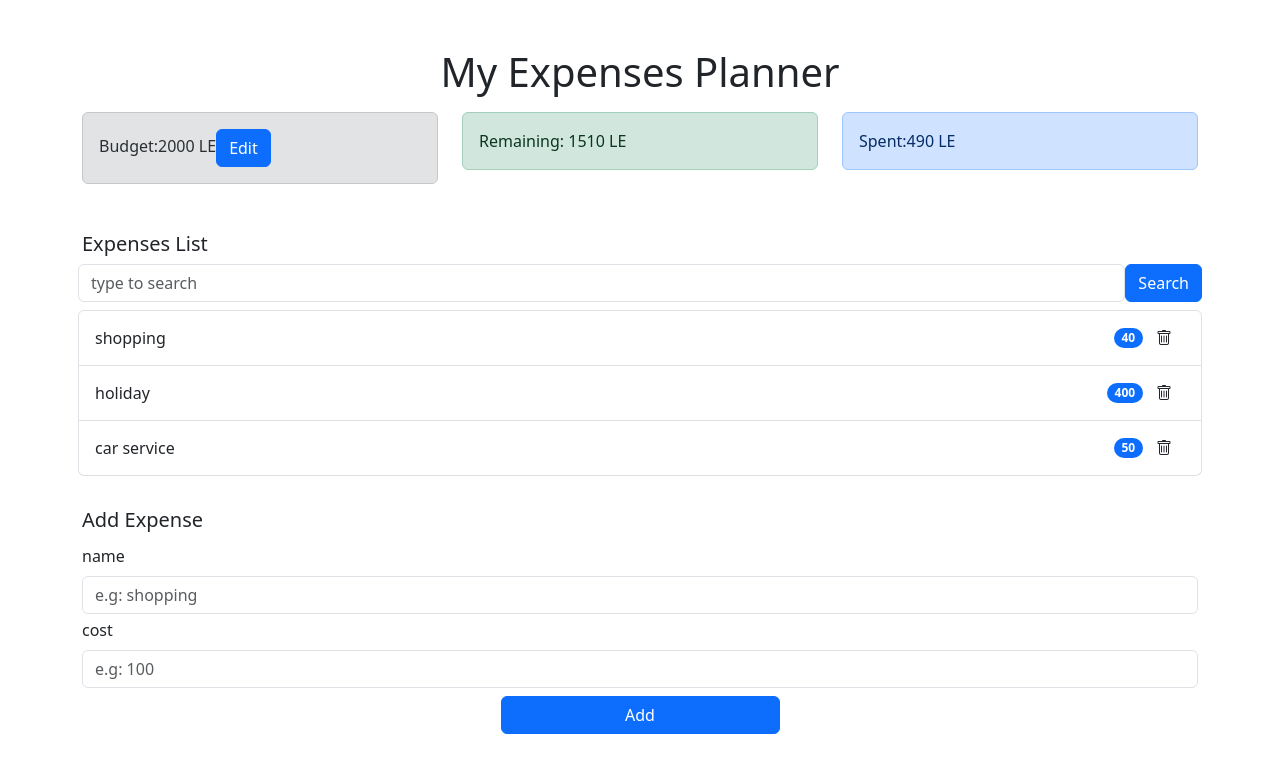
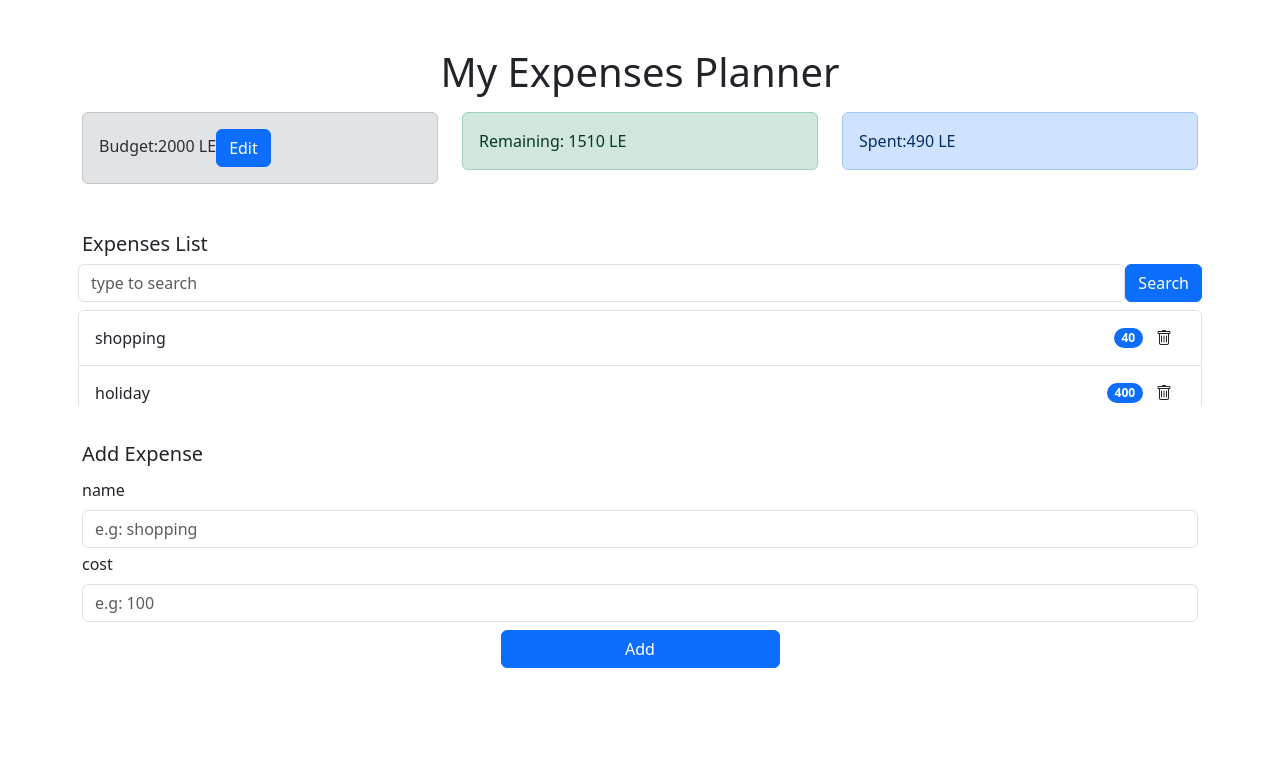
Before and after one commit to manaressam9/reactproj, a React app: page / in a window 1280 px wide. Shown: the top 772 px of the page. Built offline with nearby package versions, Linux system fonts and the light colour scheme.

Commit message:
adding scroll to expenses list

```diff
--- a/src/component/Expense_Tracker/ExpenseSearch.js
+++ b/src/component/Expense_Tracker/ExpenseSearch.js
@@ -38,7 +38,7 @@ const ExpenseSearch = () => {
                 <button className="btn btn-primary" onClick={searchExpenses}>Search</button>
             </div>
             <div className="mt-2 px-2">
-                <ul className="list-group">
+                <ul className="list-group" style={{height:"100px", overflowY: "scroll",}}>
                     {filteredResult.map(expense => (
                         <li key={expense.id} className="list-group-item d-flex justify-content-between align-items-center">
                             {expense.name}
```
